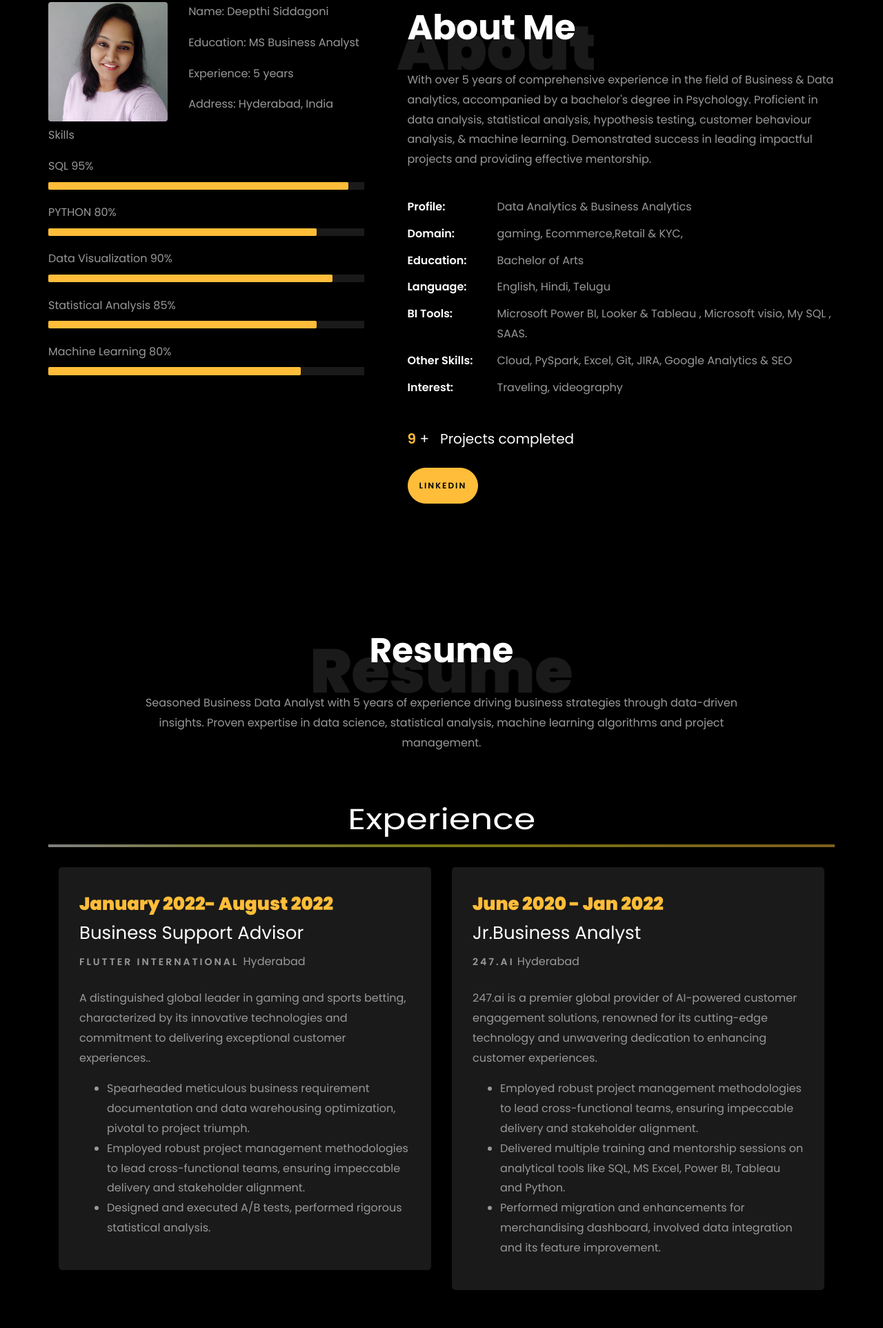
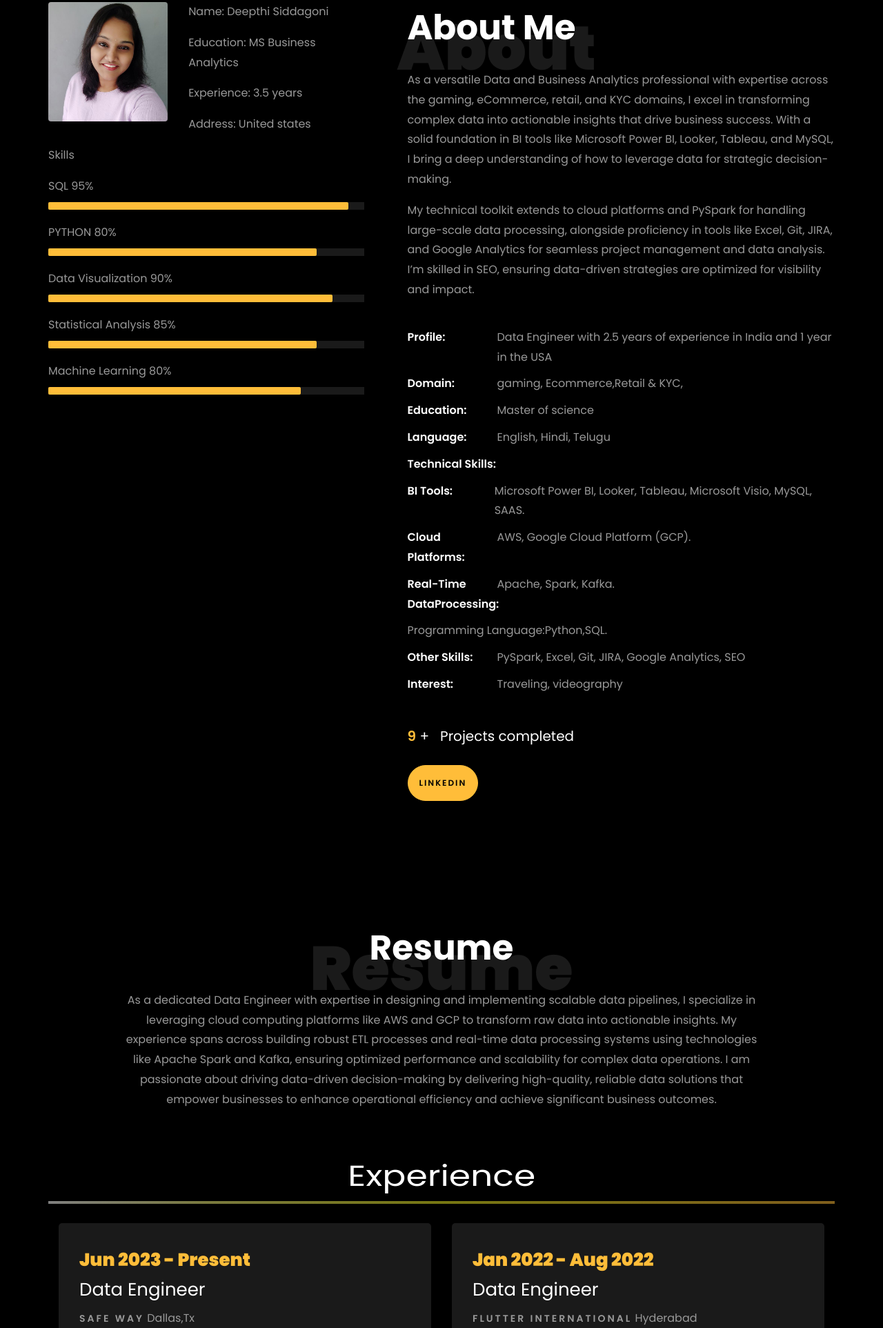
Before and after one commit to DeepthiSiddagoni/Deepthisiddagoni01, a plain HTML site: page index.html in a window 1280 px wide. Shown: the part 859-2784 px from the top of the page at 69% size. Drawn offline with Linux system fonts and the light colour scheme; files whose address does not match are found by name.

Commit message:
Add files via upload

```diff
--- a/index.html
+++ b/index.html
@@ -1,5 +1,6 @@
 <!DOCTYPE html>
 <html lang="en">
+
 <head>
 	<title>DeepthiSiddagoni Portfolio</title>
 	<meta charset="utf-8">
@@ -25,7 +26,6 @@
 
 
 	<style>
-
 		/*======================================
 //--//-->   ABOUT
 ======================================*/
@@ -83,6 +83,7 @@
 			from {
 				width: 0;
 			}
+
 			to {
 				width: 100%;
 			}
@@ -92,6 +93,7 @@
 			from {
 				width: 5px;
 			}
+
 			to {
 				width: 0;
 			}
@@ -108,19 +110,19 @@
 		.zoom-effect:hover {
 			transform: scale(1.1);
 		}
-
-
 	</style>
 
 
 </head>
+
 <body data-spy="scroll" data-target=".site-navbar-target" data-offset="300">
 
 
 	<nav class="navbar navbar-expand-lg navbar-dark ftco_navbar ftco-navbar-light site-navbar-target" id="ftco-navbar">
 		<div class="container">
 			<a class="navbar-brand" href="index.html">Deepthi Siddagoni</a>
-	      <button class="navbar-toggler js-fh5co-nav-toggle fh5co-nav-toggle" type="button" data-toggle="collapse" data-target="#ftco-nav" aria-controls="ftco-nav" aria-expanded="false" aria-label="Toggle navigation">
+			<button class="navbar-toggler js-fh5co-nav-toggle fh5co-nav-toggle" type="button" data-toggle="collapse"
+				data-target="#ftco-nav" aria-controls="ftco-nav" aria-expanded="false" aria-label="Toggle navigation">
 				<span class="oi oi-menu"></span> Menu
 			</button>
 
@@ -140,11 +142,14 @@
 			<div class="slider-item ">
 				<div class="overlay"></div>
 				<div class="container">
-	          <div class="row d-md-flex no-gutters slider-text align-items-end justify-content-end" data-scrollax-parent="true">
-	          	<div class="one-third js-fullheight order-md-last img" style="background-image:url(images/image-asset.jpeg);">
+					<div class="row d-md-flex no-gutters slider-text align-items-end justify-content-end"
+						data-scrollax-parent="true">
+						<div class="one-third js-fullheight order-md-last img"
+							style="background-image:url(images/image-asset.jpeg);">
 							<div class="overlay"></div>
 						</div>
-		          <div class="one-forth d-flex  align-items-center ftco-animate" data-scrollax=" properties: { translateY: '70%' }">
+						<div class="one-forth d-flex  align-items-center ftco-animate"
+							data-scrollax=" properties: { translateY: '70%' }">
 							<div class="text">
 								<span class="subheading">Hello!</span>
 								<h1 class="mb-4 mt-3">I'm <span>Deepthi Siddagoni</span></h1>
@@ -190,8 +195,9 @@
 								<h2>A Business Analyst</h2>
 								<!-- <h2 class="d-flex" style="margin-bottom: 0">With over 2 years of experience</h2> -->
 								<!-- <br> -->
-			            <p><a href="class="btn btn-primary py-3 px-4">
-						<p><a href="https://github.com/DeepthiSiddagoni" class="button btn-white btn-outline-white py-3 px-4">My works</a></p>
+								<p><a href="class=" btn btn-primary py-3 px-4">
+										<p><a href="https://github.com/DeepthiSiddagoni"
+												class="button btn-white btn-outline-white py-3 px-4">My works</a></p>
 							</div>
 						</div>
 					</div>
@@ -220,9 +226,10 @@
 									<div class="col-sm-6 col-md-7">
 										<div class="about-info">
 											<p><span class="title-s">Name: </span> <span>Deepthi Siddagoni</span></p>
-										<p><span class="title-s">Education: </span> <span>MS Business Analyst</span></p>
-										<p><span class="title-s">Experience: </span> <span>5 years</span></p>
-										<p><span class="title-s">Address: </span> <span>Hyderabad, India</span></p>
+											<p><span class="title-s">Education: </span> <span>MS Business
+													Analytics</span></p>
+											<p><span class="title-s">Experience: </span> <span>3.5 years</span></p>
+											<p><span class="title-s">Address: </span> <span> United states</span></p>
 										</div>
 									</div>
 								</div>
@@ -231,32 +238,32 @@
 									<p class="title-s">Skills</p>
 									<span>SQL</span> <span class="pull-right">95%</span>
 									<div class="progress">
-										<div class="progress-bar" role="progressbar" style="width: 95%;" aria-valuenow="95" aria-valuemin="0"
-											aria-valuemax="100"></div>
+										<div class="progress-bar" role="progressbar" style="width: 95%;"
+											aria-valuenow="95" aria-valuemin="0" aria-valuemax="100"></div>
 									</div>
 
 									<span>PYTHON</span> <span class="pull-right">80%</span>
 									<div class="progress">
-										<div class="progress-bar" role="progressbar" style="width: 85%" aria-valuenow="85" aria-valuemin="0"
-											aria-valuemax="100"></div>
+										<div class="progress-bar" role="progressbar" style="width: 85%"
+											aria-valuenow="85" aria-valuemin="0" aria-valuemax="100"></div>
 									</div>
 
 									<span>Data Visualization</span> <span class="pull-right">90%</span>
 									<div class="progress">
-										<div class="progress-bar" role="progressbar" style="width: 90%" aria-valuenow="90" aria-valuemin="0"
-											aria-valuemax="100"></div>
+										<div class="progress-bar" role="progressbar" style="width: 90%"
+											aria-valuenow="90" aria-valuemin="0" aria-valuemax="100"></div>
 									</div>
 
 									<span>Statistical Analysis</span> <span class="pull-right">85%</span>
 									<div class="progress">
-										<div class="progress-bar" role="progressbar" style="width: 85%" aria-valuenow="85" aria-valuemin="0"
-											aria-valuemax="100"></div>
+										<div class="progress-bar" role="progressbar" style="width: 85%"
+											aria-valuenow="85" aria-valuemin="0" aria-valuemax="100"></div>
 									</div>
 
 									<span>Machine Learning</span> <span class="pull-right">80%</span>
 									<div class="progress">
-										<div class="progress-bar" role="progressbar" style="width: 80%" aria-valuenow="80" aria-valuemin="0"
-											aria-valuemax="100"></div>
+										<div class="progress-bar" role="progressbar" style="width: 80%"
+											aria-valuenow="80" aria-valuemin="0" aria-valuemax="100"></div>
 									</div>
 								</div>
 							</div>
@@ -270,16 +277,34 @@
 								<h1 class="big">About</h1>
 								<h2 class="mb-4">About Me</h2>
 
-								<p>With over 5 years of comprehensive experience in the field of Business & Data analytics, accompanied by a bachelor's degree in Psychology.
-									Proficient in data analysis, statistical analysis, hypothesis testing, customer behaviour analysis, &amp; machine learning.
-									Demonstrated success in leading impactful projects and providing effective mentorship.</p>
+								<p>As a versatile Data and Business Analytics professional with expertise across the
+									gaming, eCommerce, retail, and KYC domains, I excel in transforming complex data
+									into actionable insights that drive business success. With a solid foundation in BI
+									tools like Microsoft Power BI, Looker, Tableau, and MySQL, I bring a deep
+									understanding of how to leverage data for strategic decision-making.</p>
+								<p>My technical toolkit extends to cloud platforms and PySpark for handling large-scale
+									data processing, alongside proficiency in tools like Excel, Git, JIRA, and Google
+									Analytics for seamless project management and data analysis. I’m skilled in SEO,
+									ensuring data-driven strategies are optimized for visibility and impact.</p>
 								<ul class="about-info mt-4 px-md-0 px-2">
-									<li class="d-flex"><span>Profile:</span> <span>Data Analytics  &amp; Business Analytics</span></li>
-									<li class="d-flex"><span>Domain:</span> <span>gaming, Ecommerce,Retail &amp; KYC,</span></li>
-									<li class="d-flex"><span>Education:</span> <span>Bachelor of Arts</span></li>
+									<li class="d-flex"><span>Profile:</span> <span>Data Engineer with 2.5 years of
+											experience in India and 1 year in the USA
+										</span></li>
+									<li class="d-flex"><span>Domain:</span> <span>gaming, Ecommerce,Retail &amp;
+											KYC,</span></li>
+									<li class="d-flex"><span>Education:</span> <span>Master of science</span></li>
 									<li class="d-flex"><span>Language:</span> <span>English, Hindi, Telugu </span></li>
-									<li class="d-flex"><span>BI Tools:</span> <span>Microsoft Power BI, Looker &amp; Tableau , Microsoft visio, My SQL , SAAS. </span></li>
-									<li class="d-flex"><span>Other Skills:</span> <span>Cloud, PySpark, Excel, Git, JIRA, Google Analytics &amp; SEO</span></li>
+									<li class="d-flex"><span>Technical Skills:</span> <span></span></li>
+									<li class="d-flex"><span> BI Tools:</span> Microsoft Power BI, Looker, Tableau,
+										Microsoft Visio, MySQL, SAAS. </li>
+									<li class="d-flex"><span>Cloud Platforms:</span>AWS, Google Cloud Platform (GCP).
+									</li>
+									<li class="d-flex"><span>Real-Time DataProcessing:</span>Apache, Spark, Kafka.</li>
+									<li class="d-flex">
+										<spa> Programming Language:</spa>Python,SQL.
+									</li>
+									<li class="d-flex"><span>Other Skills:</span> <span>PySpark, Excel, Git, JIRA,
+											Google Analytics, SEO</span></li>
 									<li class="d-flex"><span>Interest:</span> <span>Traveling, videography </span></li>
 
 								</ul>
@@ -293,7 +318,7 @@
 									<span class="number" data-number="10">0</span> <span>+</span>
 									<span>&nbsp; Projects completed</span>
 								</p>
-								<p><a href="#"class="btn btn-primary py-3 px-3">LinkedIn</a></p>
+								<p><a href="https://www.linkedin.com/in/deepthisiddagoni/" class="btn btn-primary py-3 px-3">LinkedIn</a></p>
 							</div>
 						</div>
 					</div>
@@ -311,7 +336,13 @@
 				<div class="col-md-10 heading-section text-center ftco-animate">
 					<h1 class="big big-2">Resume</h1>
 					<h2 class="mb-4">Resume</h2>
-            <p>Seasoned Business Data Analyst with 5 years of experience driving business strategies through data-driven insights. Proven expertise in data science, statistical analysis, machine learning algorithms and project management.</p>
+					<p>As a dedicated Data Engineer with expertise in designing and implementing scalable data
+						pipelines, I specialize in leveraging cloud computing platforms like AWS and GCP to transform
+						raw data into actionable insights. My experience spans across building robust ETL processes and
+						real-time data processing systems using technologies like Apache Spark and Kafka, ensuring
+						optimized performance and scalability for complex data operations. I am passionate about driving
+						data-driven decision-making by delivering high-quality, reliable data solutions that empower
+						businesses to enhance operational efficiency and achieve significant business outcomes.</p>
 				</div>
 			</div>
 
@@ -324,15 +355,14 @@
 			<div class="row">
 				<div class="col-md-6">
 					<div class="resume-wrap ftco-animate">
-						<span class="date">January 2022- August 2022  </span>
-						<h2>Business Support Advisor </h2>
-						<span class="position">Flutter International </span>
-						<span class="mt-4">Hyderabad</span>
-						<p class="mt-4">A distinguished global leader in gaming and sports betting, characterized by its innovative technologies and commitment to delivering exceptional customer experiences..
-							<ul>
-								<li>Spearheaded meticulous business requirement documentation and data warehousing optimization, pivotal to project triumph.</li>
-								<li>Employed robust project management methodologies to lead cross-functional teams, ensuring impeccable delivery and stakeholder alignment.</li>
-								<li>Designed and executed A/B tests, performed rigorous statistical analysis.</li>
+						<span class="date">Jun 2023 - Present</span>
+						<h2> Data Engineer</h2>
+						<span class="position">Safe way</span>
+						<span class="mt-4">Dallas,Tx</span>
+						<p class="mt-4"> Engineered and optimized ETL pipelines to enhance data processing by 20%,
+							designed data models, ensured data quality, migrated systems to AWS reducing costs by 30%,
+							and mentored junior engineers
+							</li>
 							</ul>
 						</p>
 					</div>
@@ -341,21 +371,32 @@
 
 				<div class="col-md-6">
 					<div class="resume-wrap ftco-animate">
-						<span class="date">June 2020 - Jan 2022</span>
-						<h2>Jr.Business Analyst</h2>
-						<span class="position">247.ai</span>
+						<span class="date">Jan 2022 - Aug 2022</span>
+						<h2> Data Engineer </h2>
+								<span class="position">Flutter International</span>
 								<span class="mt-4">Hyderabad</span>
-						<p class="mt-4"> 247.ai is a premier global provider of AI-powered customer engagement solutions, renowned for its cutting-edge technology and unwavering dedication to enhancing customer experiences.
-							<ul>
-								<li>Employed robust project management methodologies to lead cross-functional teams, ensuring impeccable delivery and stakeholder alignment.</li>
-								<li>Delivered multiple training and mentorship sessions on analytical tools like SQL, MS Excel, Power BI, Tableau and Python.</li>
-								<li>Performed migration and enhancements for merchandising dashboard, involved data integration and its feature improvement.</li>
+								<p class="mt-4">Developed and maintained data pipelines processing 10TB+ of data daily,
+									automated ingestion processes improving efficiency by 40%, designed scalable
+									solutions, and improved performance by 25% using Apache Spark and Hadoop.
+
+									</li>
 									</ul>
 								</p>
 					</div>
 
 				</div>
 			</div>
+
+			<div class="resume-wrap ftco-animate">
+				<span class="date">Jun 2020 - Dec 2021</span>
+				<h2>Jr.Data Engineer</h2>
+					<span class="position">[24]7.ai</span>
+					<span class="mt-4">Hyderabad</span>
+					<p class="mt-4"> Contributed to ETL process development, supported data integration, and provided
+						analytical insights to enhance business decision-making.
+						</li>
+						</ul>
+					</p>
 
 					<br>
 					<div class="row">
@@ -374,19 +415,13 @@
 							</div>
 						</div>
 
-    			<div class="col-md-6">
-    				<div class="resume-wrap ftco-animate">
-    					<span class="date">2018-2021</span>
-    					<h2>Bachelor of Arts</h2>
-    					<span class="position">A.v college of Arts,science& commerce</span>
-    					<p class="mt-4">Grade: 8.75</p>
-    				</div>
+						< </div>
 					</div>
 			</div>
 
 			<div class="row justify-content-center mt-5">
 				<div class="col-md-6 text-center ftco-animate">
-    				<p><a href="#" class="btn btn-primary py-4 px-5">Download CV</a></p>
+					<p><a href="https://www.linkedin.com/in/deepthisiddagoni/" class="btn btn-primary py-4 px-5">Download CV</a></p>
 				</div>
 			</div>
 		</div>
@@ -400,40 +435,52 @@
 				<div class="col-md-7 heading-section text-center ftco-animate">
 					<h1 class="big big-2">Projects</h1>
 					<h2 class="mb-4">Projects</h2>
-            <p>Below are the academic Business Analytics projects on SQL, Python, Power BI & ML.</p>
+					<p>Below are the academic  projects on SQL, Python, Power BI & ML.</p>
 				</div>
 			</div>
 			<div class="row d-flex">
 				<div class="col-md-4 d-flex ftco-animate">
 					<div class="blog-entry justify-content-end">
-              <a href="https://github.com/DeepthiSiddagoni/-Digital-Music-Store-Data-Analysis-using-SQL" class="block-20 zoom-effect" style="background-image: url('images/proj_1.jpg');">
+						<a href="https://github.com/DeepthiSiddagoni/-Digital-Music-Store-Data-Analysis-using-SQL"
+							class="block-20 zoom-effect" style="background-image: url('images/proj_1.jpg');">
 						</a>
 						<div class="text mt-3 float-right d-block">
 
-                <h3 class="heading"><a href="https://github.com/DeepthiSiddagoni/-Digital-Music-Store-Data-Analysis-using-SQL">Digital Music Store Data Analysis using SQL</a></h3>
-                <p>Analyzed music store data using advanced SQL queires to identify gaps and increase the business growth.</p>
+							<h3 class="heading"><a
+									href="https://github.com/DeepthiSiddagoni/-Digital-Music-Store-Data-Analysis-using-SQL">Digital
+									Music Store Data Analysis using SQL</a></h3>
+							<p>Analyzed music store data using advanced SQL queires to identify gaps and increase the
+								business growth.</p>
 						</div>
 					</div>
 				</div>
 				<div class="col-md-4 d-flex ftco-animate">
 					<div class="blog-entry justify-content-end">
-              <a href="https://github.com/DeepthiSiddagoni/Data-Analysis-using-python/blob/main/Diwali_Sales_Analysis.ipynb" class="block-20 zoom-effect" style="background-image: url('images/proj_2.jpg');">
+						<a href="https://github.com/DeepthiSiddagoni/Data-Analysis-using-python/blob/main/Diwali_Sales_Analysis.ipynb"
+							class="block-20 zoom-effect" style="background-image: url('images/proj_2.jpg');">
 						</a>
 						<div class="text mt-3 float-right d-block">
 
-                <h3 class="heading"><a href="https://github.com/DeepthiSiddagoni/Data-Analysis-using-python/blob/main/Diwali_Sales_Analysis.ipynb">Data Analysis using Python Project</a></h3>
-                <p>Performed exploratory data analysis on diwali sales data using Python to improve the customer experience.</p>
+							<h3 class="heading"><a
+									href="https://github.com/DeepthiSiddagoni/Data-Analysis-using-python/blob/main/Diwali_Sales_Analysis.ipynb">Data
+									Analysis using Python Project</a></h3>
+							<p>Performed exploratory data analysis on diwali sales data using Python to improve the
+								customer experience.</p>
 						</div>
 					</div>
 				</div>
 				<div class="col-md-4 d-flex ftco-animate">
 					<div class="blog-entry">
-              <a href="https://github.com/DeepthiSiddagoni/Ecommerce-sales-dashboard/blob/main/Madhav%20Store%20dashboard.jpg" class="block-20 zoom-effect" style="background-image: url('images/proj_3.jpg');">
+						<a href="https://github.com/DeepthiSiddagoni/Ecommerce-sales-dashboard/blob/main/Madhav%20Store%20dashboard.jpg"
+							class="block-20 zoom-effect" style="background-image: url('images/proj_3.jpg');">
 						</a>
 						<div class="text mt-3 float-right d-block">
 
-                <h3 class="heading"><a href="https://github.com/DeepthiSiddagoni/Ecommerce-sales-dashboard/blob/main/Madhav%20Store%20dashboard.jpg">Power BI Sales dashboard Project</a></h3>
-                <p>Designed a power bi dashboard for Madhav Store to track and analyze the online sales data acorss India.</p>
+							<h3 class="heading"><a
+									href="https://github.com/DeepthiSiddagoni/Ecommerce-sales-dashboard/blob/main/Madhav%20Store%20dashboard.jpg">Power
+									BI Sales dashboard Project</a></h3>
+							<p>Designed a power bi dashboard for Madhav Store to track and analyze the online sales data
+								acorss India.</p>
 						</div>
 					</div>
 				</div>
@@ -443,23 +490,31 @@
 			<div class="row d-flex justify-content-center">
 				<div class="col-md-4 d-flex ftco-animate">
 					<div class="blog-entry justify-content-end">
-				<a href="https://github.com/DeepthiSiddagoni/healthcare-analytics" class="block-20 zoom-effect" style="background-image: url('images/proj_4.jpg');">
+						<a href="https://github.com/DeepthiSiddagoni/healthcare-analytics" class="block-20 zoom-effect"
+							style="background-image: url('images/proj_4.jpg');">
 						</a>
 						<div class="text mt-3 float-right d-block">
 
-				  <h3 class="heading"><a href="https://github.com/DeepthiSiddagoni/healthcare-analytics">Empowering Healthcare: A Data-Driven Approach to Predict Diabetes</a></h3>
-				  <p>Used  machine learning models to forecast & pedict diabetics to offer a proactive Healthcare</p>
+							<h3 class="heading"><a
+									href="https://github.com/DeepthiSiddagoni/healthcare-analytics">Empowering
+									Healthcare: A Data-Driven Approach to Predict Diabetes</a></h3>
+							<p>Used machine learning models to forecast & pedict diabetics to offer a proactive
+								Healthcare</p>
 						</div>
 					</div>
 				</div>
 				<div class="col-md-4 d-flex ftco-animate">
 					<div class="blog-entry justify-content-end">
-				<a href="https://github.com/DeepthiSiddagoni/Clustering-model---Customer-segment/blob/main/Customer_Segmentation-final.ipynb" class="block-20 zoom-effect" style="background-image: url('images/proj_5.jpg');">
+						<a href="https://github.com/DeepthiSiddagoni/Clustering-model---Customer-segment/blob/main/Customer_Segmentation-final.ipynb"
+							class="block-20 zoom-effect" style="background-image: url('images/proj_5.jpg');">
 						</a>
 						<div class="text mt-3 float-right d-block">
 
-				  <h3 class="heading"><a href="https://github.com/DeepthiSiddagoni/Clustering-model---Customer-segment/blob/main/Customer_Segmentation-final.ipynb">Customer Segmentation using clustering model</a></h3>
-				  <p>Developed a ML model to give various recommendations of financial products &amp; services on target customer groups.</p>
+							<h3 class="heading"><a
+									href="https://github.com/DeepthiSiddagoni/Clustering-model---Customer-segment/blob/main/Customer_Segmentation-final.ipynb">Customer
+									Segmentation using clustering model</a></h3>
+							<p>Developed a ML model to give various recommendations of financial products &amp; services
+								on target customer groups.</p>
 						</div>
 					</div>
 				</div>
@@ -504,10 +559,12 @@
 			<!-- <div class="container"> -->
 			<div class="row justify-content-center">
 				<div class="col-md-7 ftco-animate text-center">
-						<h2>More projects on<span> Github  </span> </h2>
-						<div class="heading"> <h4> I love to solve business problems &amp; uncover hidden data stories </h4>
+					<h2>More projects on<span> Github </span> </h2>
+					<div class="heading">
+						<h4> I love to solve business problems &amp; uncover hidden data stories </h4>
 						<br>
-						<p><a href="https://github.com/DeepthiSiddagoni" class="btn btn-primary py-3 px-5">GitHub</a></p>
+						<p><a href="https://github.com/DeepthiSiddagoni" class="btn btn-primary py-3 px-5">GitHub</a>
+						</p>
 					</div>
 				</div>
 			</div>
@@ -575,7 +632,7 @@
 					</div>
 					<br>
 					<ul class="ftco-footer-social list-unstyled d-flex justify-content-center align-items-center mb-0">
-					  <li class="ftco-animate normal-txt">Find me on  </li>
+						<li class="ftco-animate normal-txt">Find me on </li>
 						<li class="ftco-animate"><a href="#"><span class="icon-youtube"></span></a></li>
 						<li class="ftco-animate"><a href="#"><span class="icon-linkedin"></span></a></li>
 						<li class="ftco-animate"><a href="#"><span class="icon-twitter"></span></a></li>
@@ -596,8 +653,12 @@
 				<div class="col-md-12 text-center">
 
 					<p><!-- Link back to Colorlib can't be removed. Template is licensed under CC BY 3.0. -->
-	Copyright &copy;<script>document.write(new Date().getFullYear());</script> All rights reserved | This template is made with <i class="icon-heart color-danger" aria-hidden="true"></i> by <a href="https://colorlib.com" target="_blank">Colorlib</a>
-	<!-- Link back to Colorlib can't be removed. Template is licensed under CC BY 3.0. --></p>
+						Copyright &copy;
+						<script>document.write(new Date().getFullYear());</script> All rights reserved | This template
+						is made with <i class="icon-heart color-danger" aria-hidden="true"></i> by <a
+							href="https://colorlib.com" target="_blank">Colorlib</a>
+						<!-- Link back to Colorlib can't be removed. Template is licensed under CC BY 3.0. -->
+					</p>
 				</div>
 			</div>
 		</div>
@@ -605,7 +666,11 @@
 
 
 	<!-- loader -->
-  <div id="ftco-loader" class="show fullscreen"><svg class="circular" width="48px" height="48px"><circle class="path-bg" cx="24" cy="24" r="22" fill="none" stroke-width="4" stroke="#eeeeee"/><circle class="path" cx="24" cy="24" r="22" fill="none" stroke-width="4" stroke-miterlimit="10" stroke="#F96D00"/></svg></div>
+	<div id="ftco-loader" class="show fullscreen"><svg class="circular" width="48px" height="48px">
+			<circle class="path-bg" cx="24" cy="24" r="22" fill="none" stroke-width="4" stroke="#eeeeee" />
+			<circle class="path" cx="24" cy="24" r="22" fill="none" stroke-width="4" stroke-miterlimit="10"
+				stroke="#F96D00" />
+		</svg></div>
 
 
 	<script src="js/jquery.min.js"></script>
@@ -624,4 +689,5 @@
 	<script src="js/main.js"></script>
 
 </body>
+
 </html>
```
Lines whose indentation alone changed are shown as unchanged.
